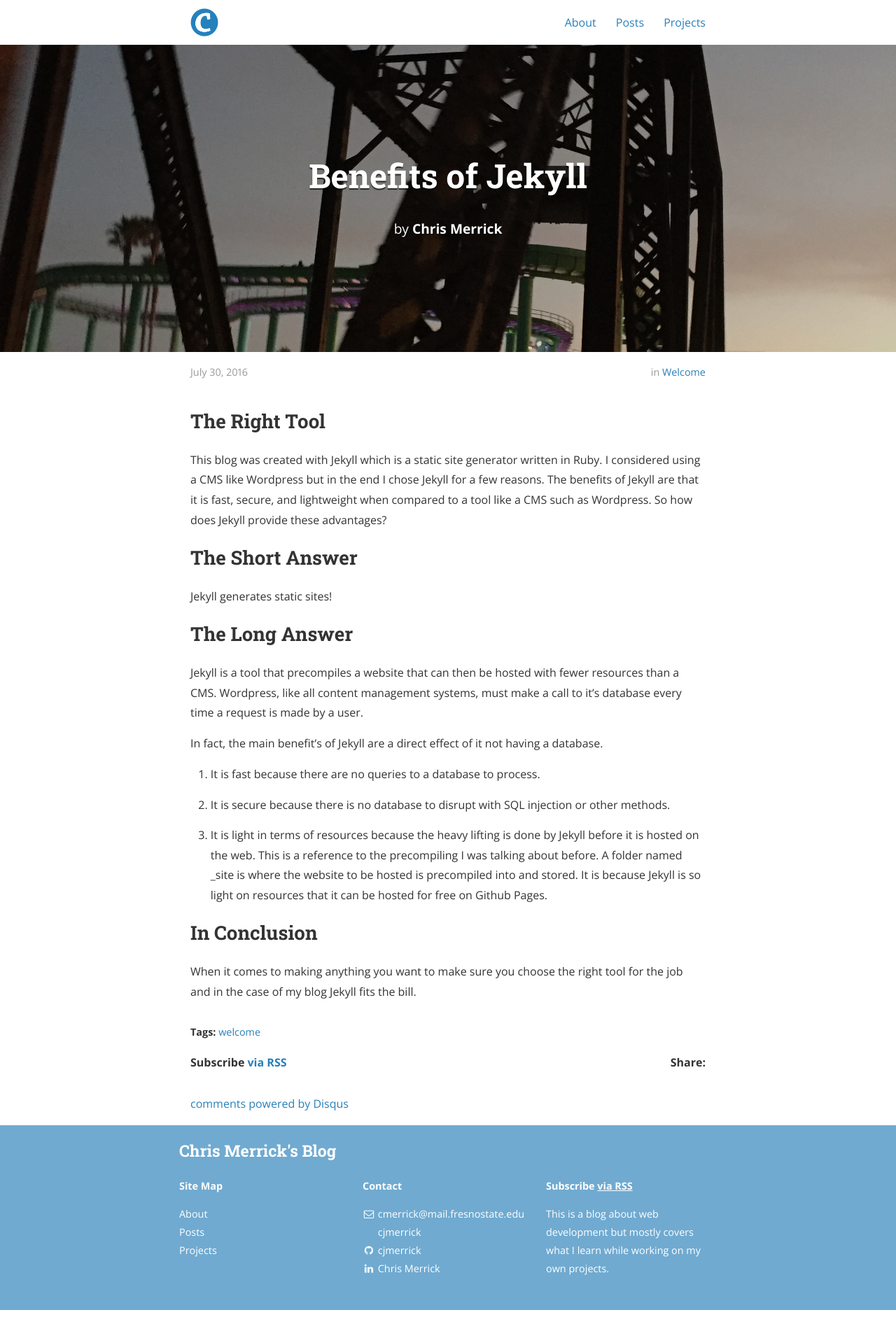
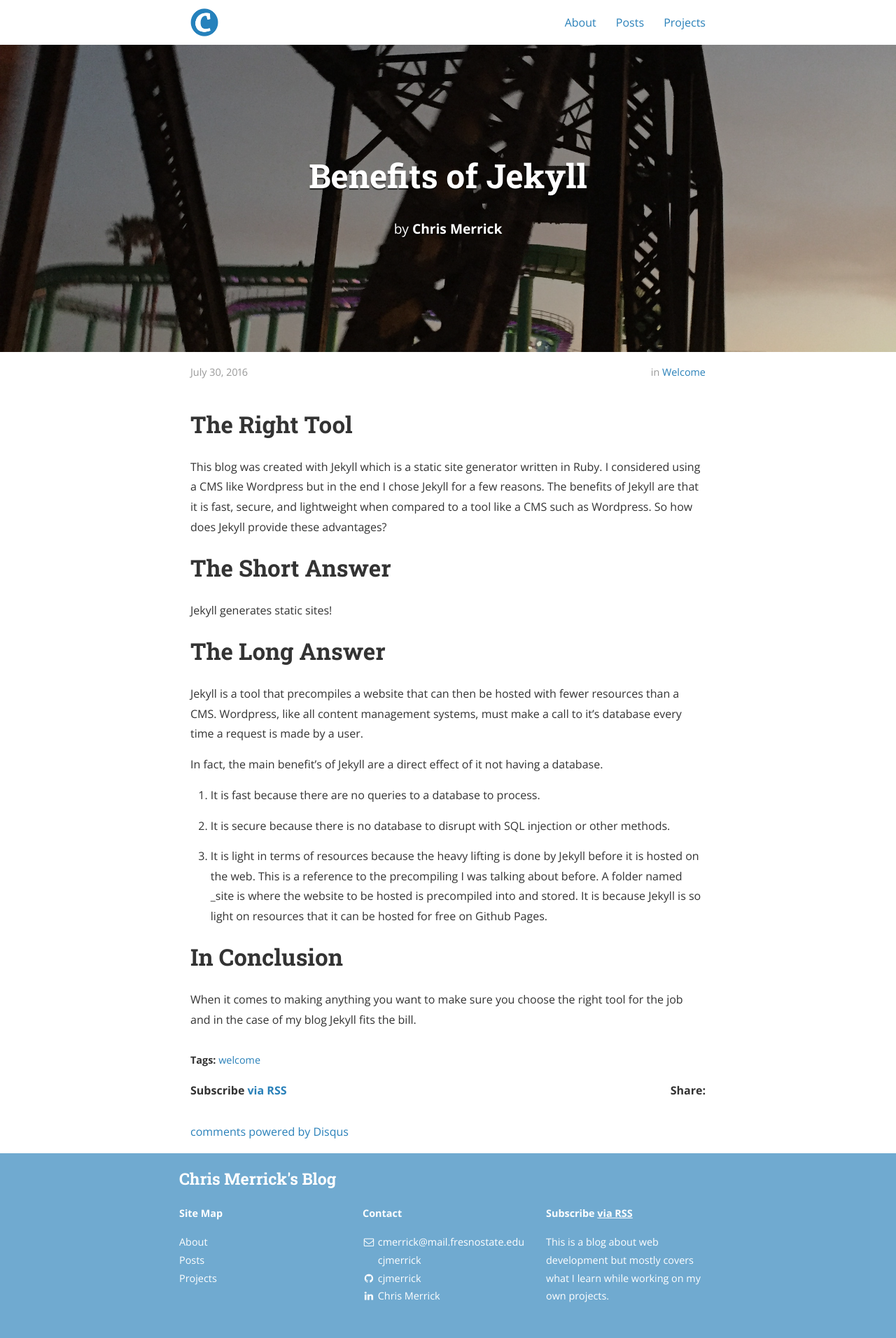
Before and after one commit to cjmerrick/old-blog, a Jekyll site: the page built from _posts/2016-07-30-welcome-to-my-blog.markdown, in a window 1280 px wide. Shown: the whole page at 70% size. Built offline with Jekyll 4.4.1, drawn with Linux system fonts in a browser that asks for light colours; nearby versions of some CDN libraries; comment, search, counter and statistics services are not loaded; a style sheet for code colours, icons or effects is not loaded; before the commit the page ends 1872 px from its top, so only the background shows below that.

Commit message:
changed some content

```diff
--- a/_posts/2016-07-30-welcome-to-my-blog.markdown
+++ b/_posts/2016-07-30-welcome-to-my-blog.markdown
@@ -8,15 +8,15 @@ tags: welcome
 cover:  "/assets/railroad.png"
 ---
 
-## The Right Tool
+# The Right Tool
 
 This blog was created with Jekyll which is a static site generator written in Ruby. I considered using a CMS like Wordpress but in the end I chose Jekyll for a few reasons. The benefits of Jekyll are that it is fast, secure, and lightweight when compared to a tool like a CMS such as Wordpress. So how does Jekyll provide these advantages?
 
-## The Short Answer
+# The Short Answer
 
 Jekyll generates static sites!
 
-## The Long Answer
+# The Long Answer
 
 Jekyll is a tool that precompiles a website that can then be hosted with fewer resources than a CMS. Wordpress, like all content management systems, must make a call to it's database every time a request is made by a user.
 
@@ -28,6 +28,6 @@ In fact, the main benefit's of Jekyll are a direct effect of it not having a dat
 
 3. It is light in terms of resources because the heavy lifting is done by Jekyll before it is hosted on the web. This is a reference to the precompiling I was talking about before. A folder named _site is where the website to be hosted is precompiled into and stored. It is because Jekyll is so light on resources that it can be hosted for free on Github Pages.
 
-## In Conclusion
+# In Conclusion
 
 When it comes to making anything you want to make sure you choose the right tool for the job and in the case of my blog Jekyll fits the bill.
```
